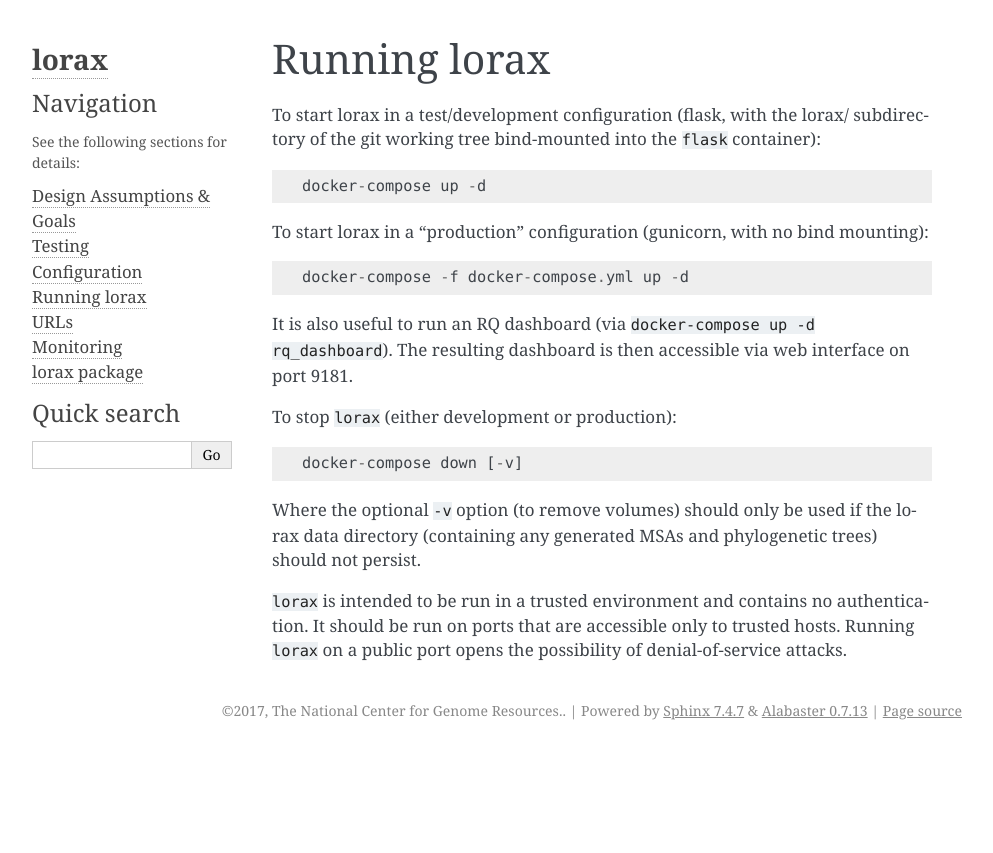
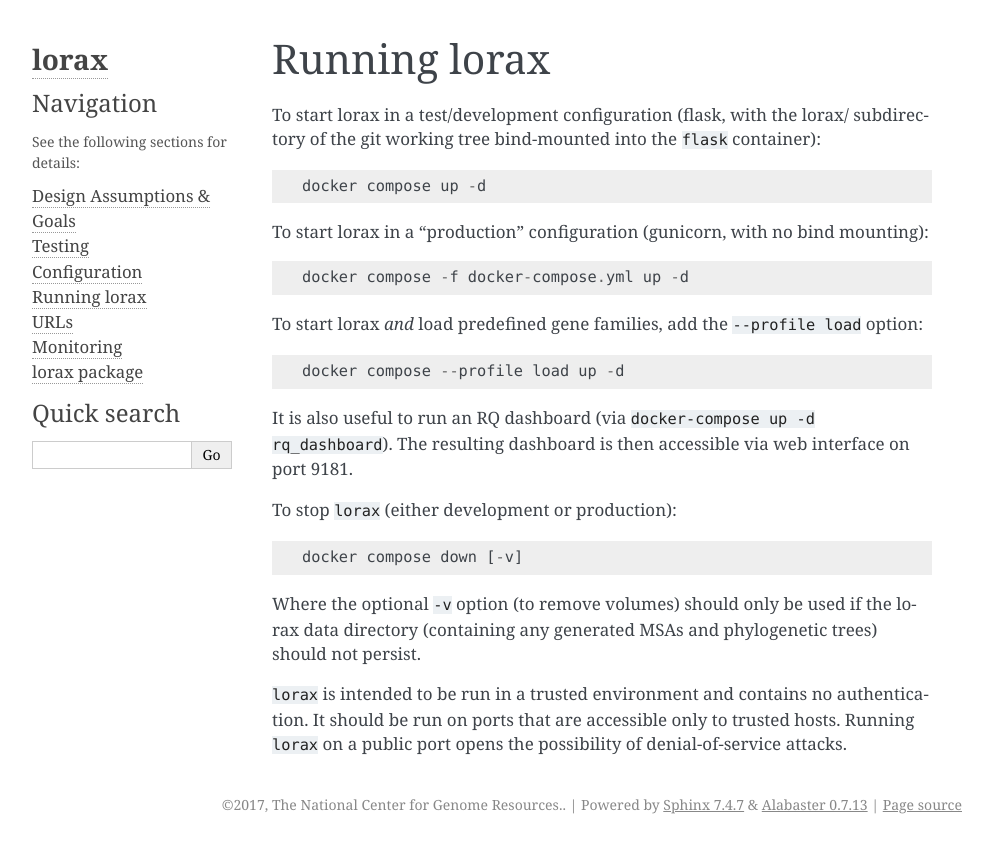
Before and after one commit to LegumeFederation/lorax, a Sphinx documentation site: the page built from docs/running.rst, in a window 1280 px wide. Shown: the top 853 px of the page, without its empty margins (148-1141 px from the left). Built offline with Sphinx 7.4.7, drawn with Linux system fonts in a browser that asks for light colours.

Commit message:
Add "load" service
Python 3.8.11 security release

Switch to Docker Compose V2 (`docker compose` instead of `docker-compose`)

Use default port 9100 to avoid conflicts with other apps

```diff
--- a/docker-compose.override.yml
+++ b/docker-compose.override.yml
@@ -6,6 +6,10 @@ services:
     volumes:
       - ./lorax:/usr/src/app/lorax:ro
     command: flask run --host=0.0.0.0 --port=8000
+
+  load:
+    volumes:
+      - ./lorax:/usr/src/app/lorax:ro
 
   rq_worker_alignment:
     volumes:
--- a/docs/running.rst
+++ b/docs/running.rst
@@ -3,18 +3,22 @@ Running lorax
 
 To start lorax in a test/development configuration (flask, with the lorax/ subdirectory of the git working tree bind-mounted into the ``flask`` container)::
 
-    docker-compose up -d
+    docker compose up -d
 
 To start lorax in a "production" configuration (gunicorn, with no bind mounting)::
 
-    docker-compose -f docker-compose.yml up -d
+    docker compose -f docker-compose.yml up -d
+
+To start lorax *and* load predefined gene families, add the ``--profile load`` option::
+
+    docker compose --profile load up -d
 
 It is also useful to run an RQ dashboard (via ``docker-compose up -d rq_dashboard``).
 The resulting dashboard is then accessible via web interface on port 9181.
 
 To stop ``lorax`` (either development or production)::
 
-    docker-compose down [-v]
+    docker compose down [-v]
 
 Where the optional ``-v`` option (to remove volumes) should only be used if
 the lorax data directory (containing any generated MSAs and phylogenetic
--- a/docs/test.rst
+++ b/docs/test.rst
@@ -2,7 +2,7 @@ Testing
 =======
 To test lorax, issue the command::
 
-    docker-compose run test
+    docker compose run test
 
 This will bind-mount the lorax/ subdirectory in the git working tree
 into the container at /usr/src/app/lorax and ``run lorax/test/test_targets.sh``.
@@ -13,7 +13,7 @@ The last command should finish with
 To test a "production" deployment (not bind-mounting lorax/ in the container,
 and starting a gunicorn server instead of flask)::
 
-    docker-compose -f docker-compose.yml run test
+    docker compose -f docker-compose.yml run test
 
 You may also wish to load a full-sized data model to work with.  The
 script ``get_big_model.sh`` will do that for you.  The model of 12
@@ -24,4 +24,4 @@ script will define some 18,000 legume gene families.
 
 If you wish to stop lorax after the tests, issue the command::
 
-    docker-compose down
+    docker compose down
```
Also changed, not shown: docker-compose.yml (+17 -1 lines), requirements.txt (+9 -9 lines), 3 other files.
